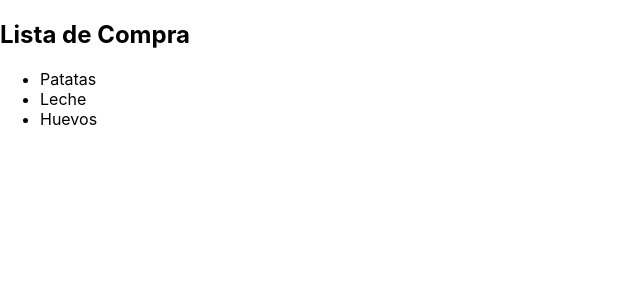
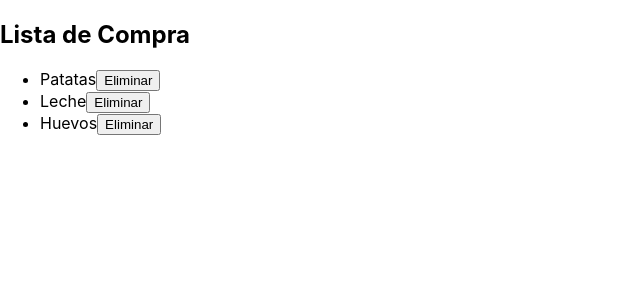
Before and after one commit to GustavoArdaya/shopping_list, a React (Create React App) app: page / in a window 1280 px wide. Shown: the top 300 px of the page, without its empty margins (0-640 px from the left). Built offline with nearby package versions, Linux system fonts and the light colour scheme.

Commit message:
create delete function

```diff
--- a/src/Componentes/ItemList/index.jsx
+++ b/src/Componentes/ItemList/index.jsx
@@ -1,34 +1,45 @@
-import React from 'react';
+import React, { useState } from 'react';
 
-let productList = [{
-  id: "1",
-  name: "Patatas",
-  isBought: false
+let productList = [
+  {
+    id: '1',
+    name: 'Patatas',
+    isBought: false,
   },
   {
-  id: "2",
-  name: "Leche",
-  isBought: true
+    id: '2',
+    name: 'Leche',
+    isBought: true,
   },
   {
-  id: "3",
-  name: "Huevos",
-  isBought: false
+    id: '3',
+    name: 'Huevos',
+    isBought: false,
   },
-]
+];
 
 export default function ItemList() {
+  const [products, setProducts] = useState(productList);
 
+  const deleteById = (idItem) => {
+    // console.log('funcionoooo!');
+    let newData = products.filter((item) => item.id !== idItem);
+
+    console.log(newData);
+    setProducts(newData);
+  };
 
   return (
     <div>
       <h2>Lista de Compra</h2>
-    <ul> {productList.map(item=>
-      <li key={item.id}>{item.name}</li>
-      )}
-
+      <ul>
+        {productList.map((item) => (
+          <li key={item.id}>
+            {item.name}
+            <button onClick={() => deleteById(item.id)}>Eliminar</button>
+          </li>
+        ))}
       </ul>
-
-
-  </div>);
+    </div>
+  );
 }
```
Lines whose indentation alone changed are shown as unchanged.
